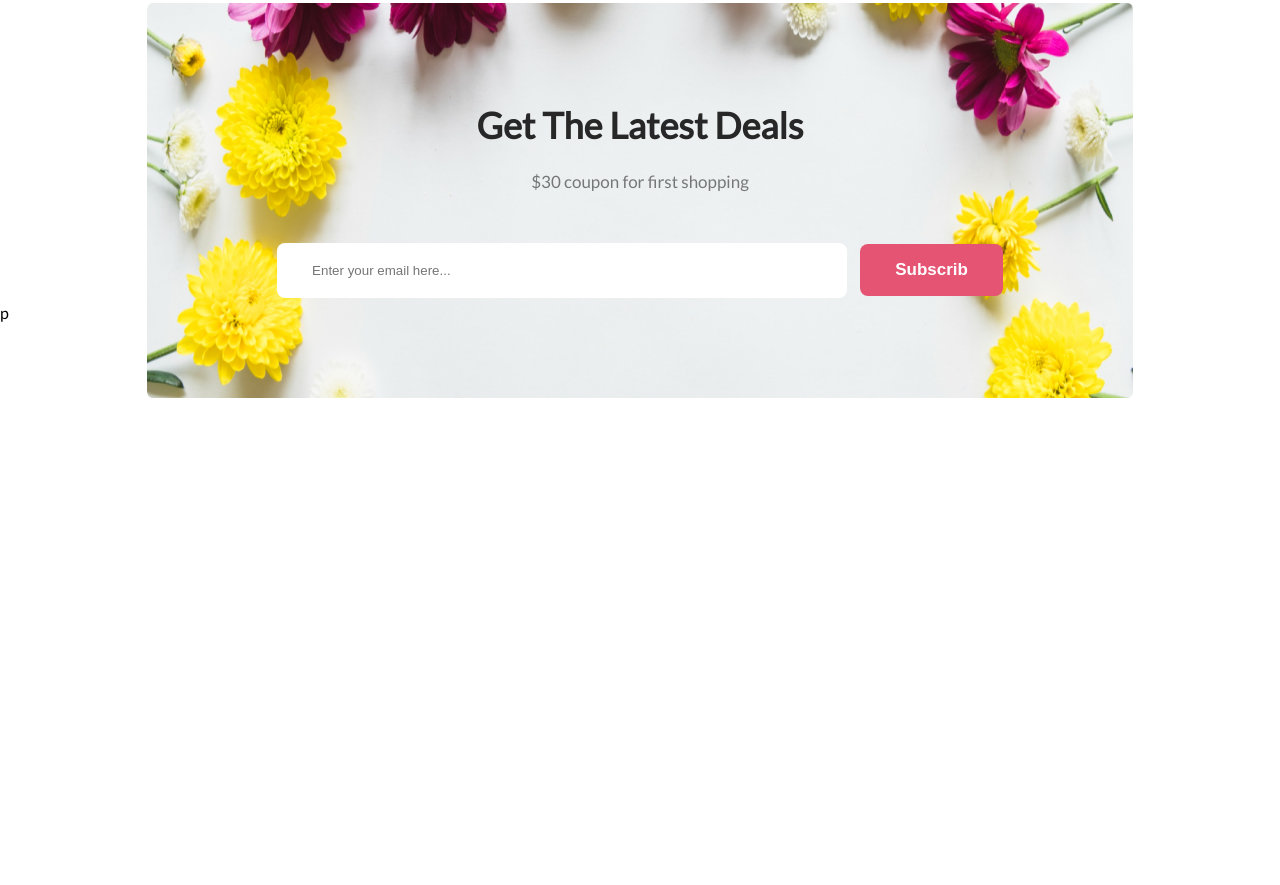
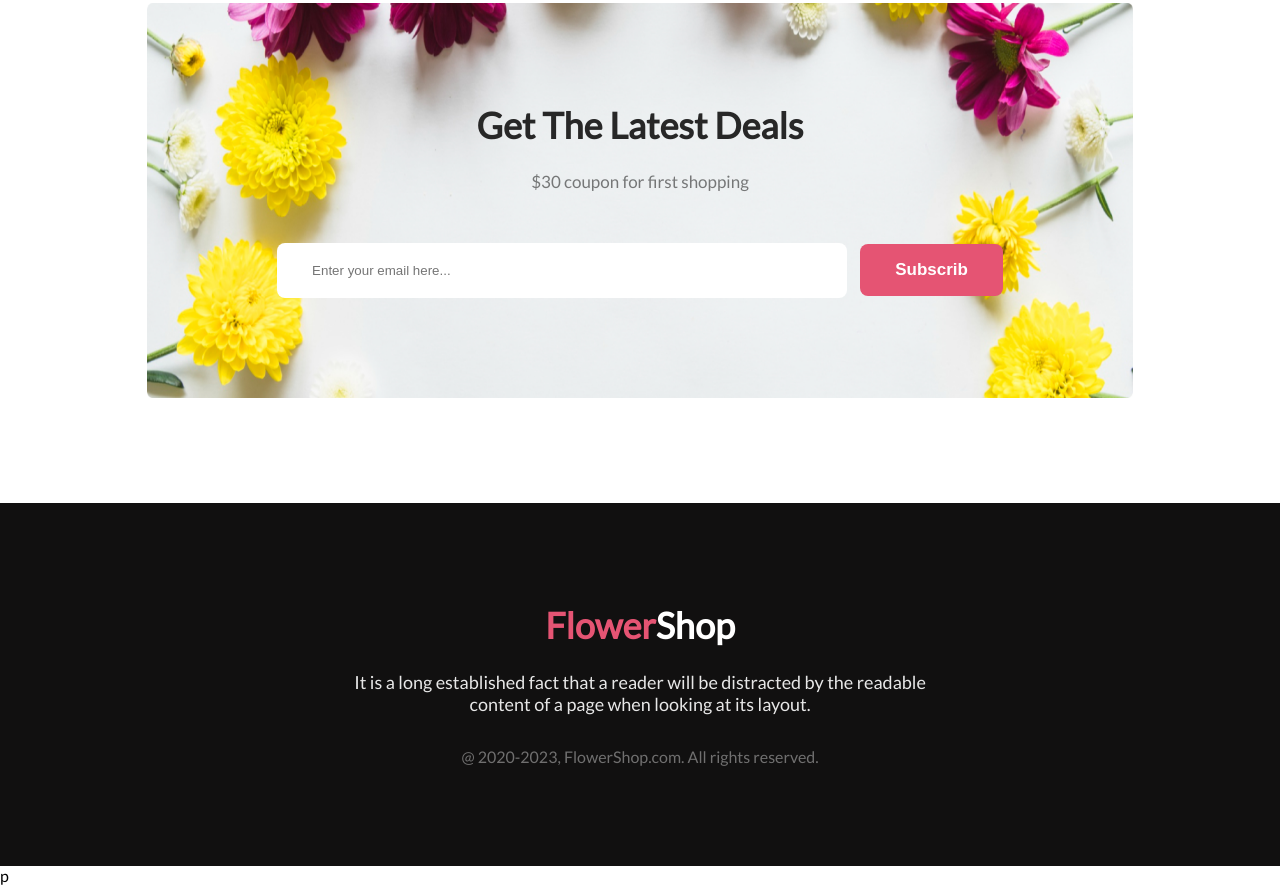
Before and after one commit to sajalbiswas1/my-first-assignment-1, a plain HTML site: page index.html in a window 1280 px wide. Shown: the part 2997-3882 px from the top of the page. Before the commit the page ends 3395 px from the top, so only its background shows below. Drawn offline with Linux system fonts and the light colour scheme.

Commit message:
footer add

```diff
--- a/index.html
+++ b/index.html
@@ -87,7 +87,7 @@
        </section>
        <!-- Instagram flower section is End -->
 
-       <!-- subcription section is now start -->
+       <!-- subscribe section is now start -->
 
 
        <section class="subscrib-section">
@@ -102,12 +102,18 @@
                     </div>
                 </div>
        </section>
-       <!-- subcription section is now start -->
+       <!-- subscribe section is now start -->
 
     </main>
-    <footer>
-
+    <!-- Footer is start -->
+    <footer class="footer">
+       <div class="footer-container">
+            <h1><span class="span-off">Flower</span>Shop</h1>
+            <p id="footer-p">It is a long established fact that a reader will be distracted by the readable <br> content of a page when looking at its layout.</p>
+            <p class="footer-p2"><span>&#64</span> 2020-2023, FlowerShop.com. All rights reserved. </p>
+       </div>
     </footer>
+    <!-- Footer is End  -->
 </body>
        <p>p</p>
 </html>
--- a/style/style.css
+++ b/style/style.css
@@ -238,7 +238,40 @@ body{
     padding: 20px 35px 20px 35px;
     margin-right: 10px;
 }
+/* subcription section is now End */
+
+/* footer is Start */
+.footer{
+    width: 100%;
+    background: #111010;
+    color: white;
+    text-align: center;
+    margin-top: 200px;
+}
+.footer-container{
+    padding: 100px;
+}
+.footer-container h1{
+    font-size:36px;
+    font-weight: 800;
+
+}
+#footer-p{
+    color: rgba(255, 255, 255, 0.90);
+    text-align: center;
+    font-size: 18px;
+    font-weight: 400;
+    margin: 24px 0px 32px 0px;
+}
+.footer-p2{
+    color: rgba(255, 255, 255, 0.40);
+text-align: center;
+font-family: Lato;
+font-size: 16px;
+font-style: normal;
+font-weight: 400;
+line-height: normal;
+}
 
 
-
-/* subcription section is now End */
+/* footer is End */
```
